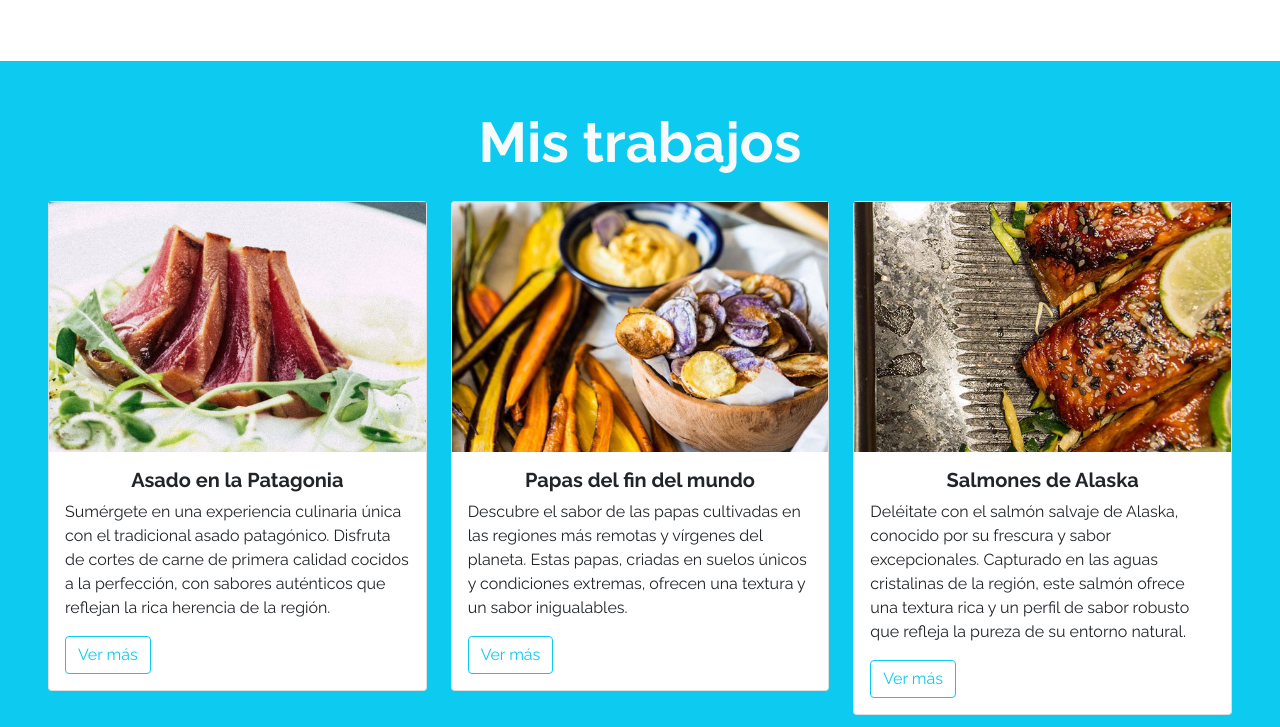
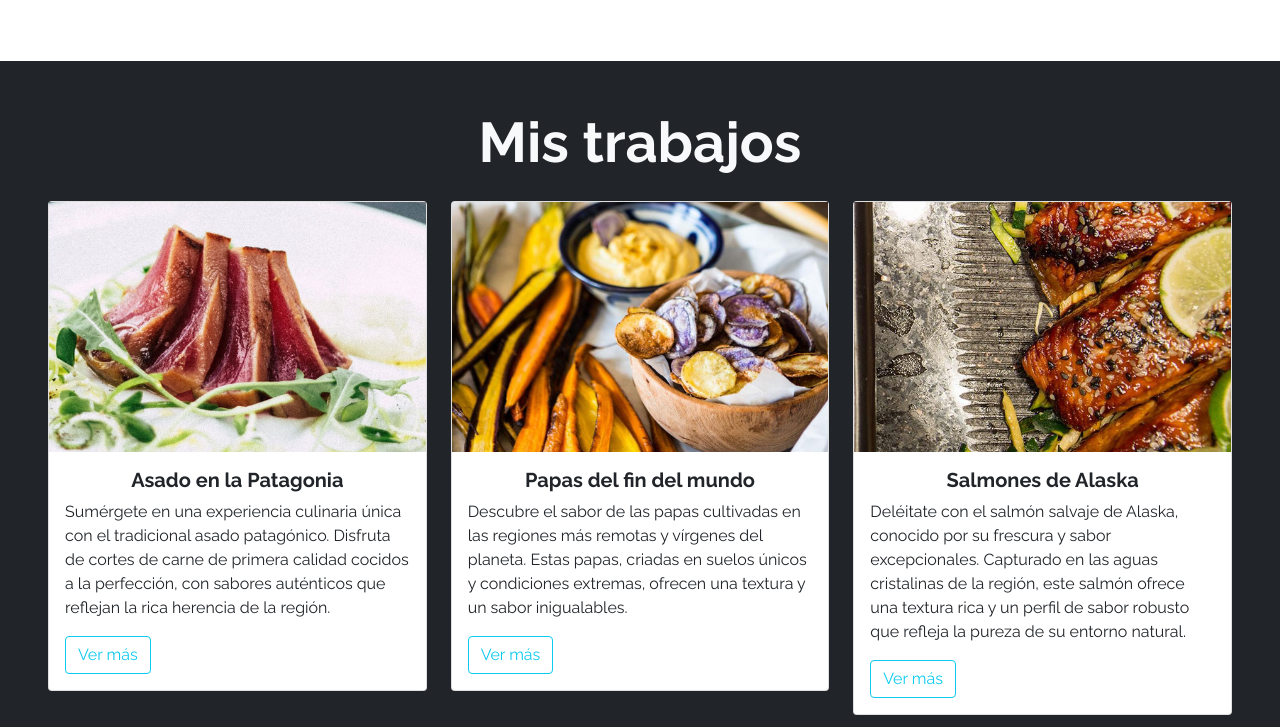
Before and after one commit to Deneken/Desafio6, a plain HTML site: page fdsw-github-main/index.html in a window 1280 px wide. Shown: the part 1233-1960 px from the top of the page. Drawn offline with nearby package versions, Linux system fonts and the light colour scheme.

Commit message:
NuevoCambio

```diff
--- a/fdsw-github-main/index.html
+++ b/fdsw-github-main/index.html
@@ -99,7 +99,7 @@
     </section>
 
 
-    <section id="Mis-trabajos" class="my-5 p-5 bg-info">
+    <section id="Mis-trabajos" class="my-5 p-5 bg-dark">
 
         <h2 class="display-4 fw-bold text-center text-light mb-3">Mis trabajos</h2>
 
```
